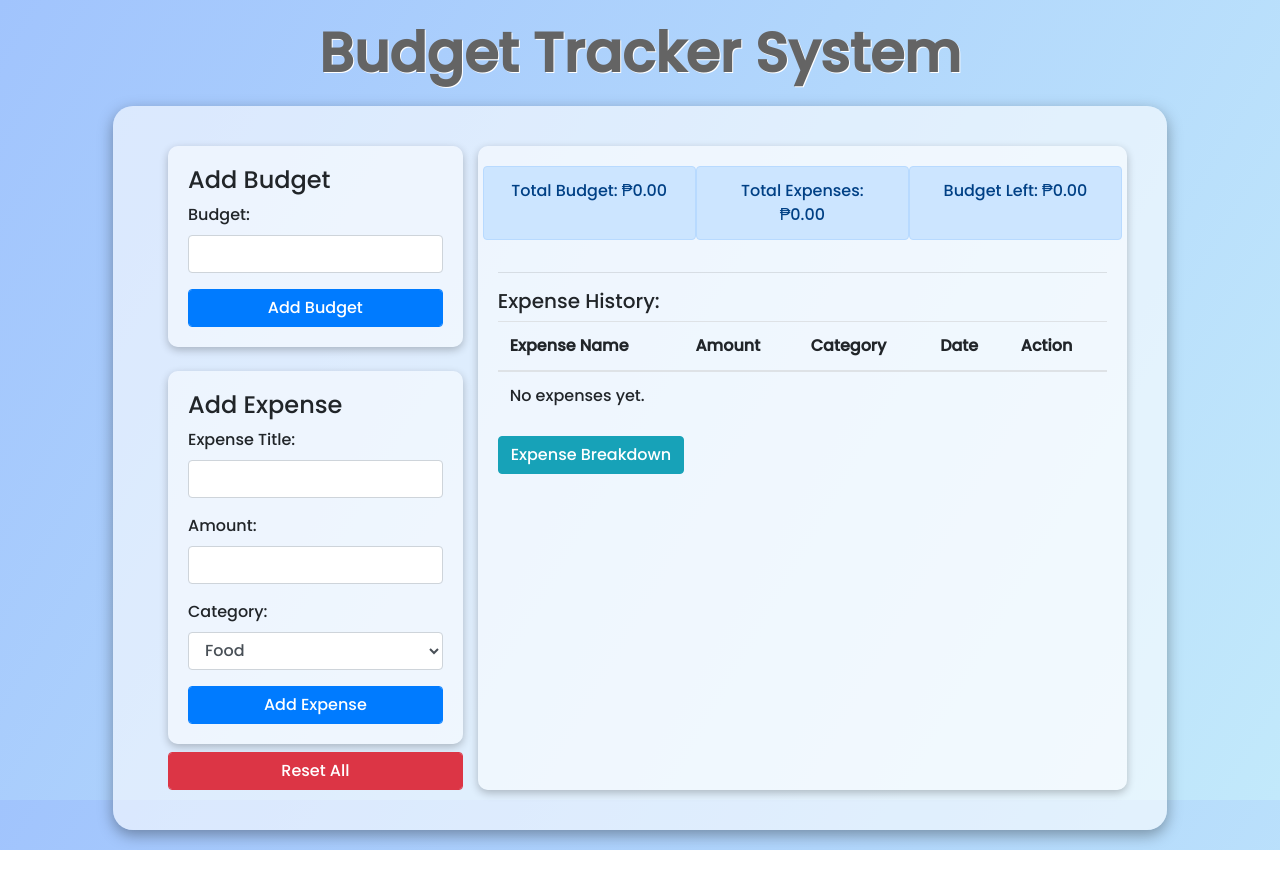
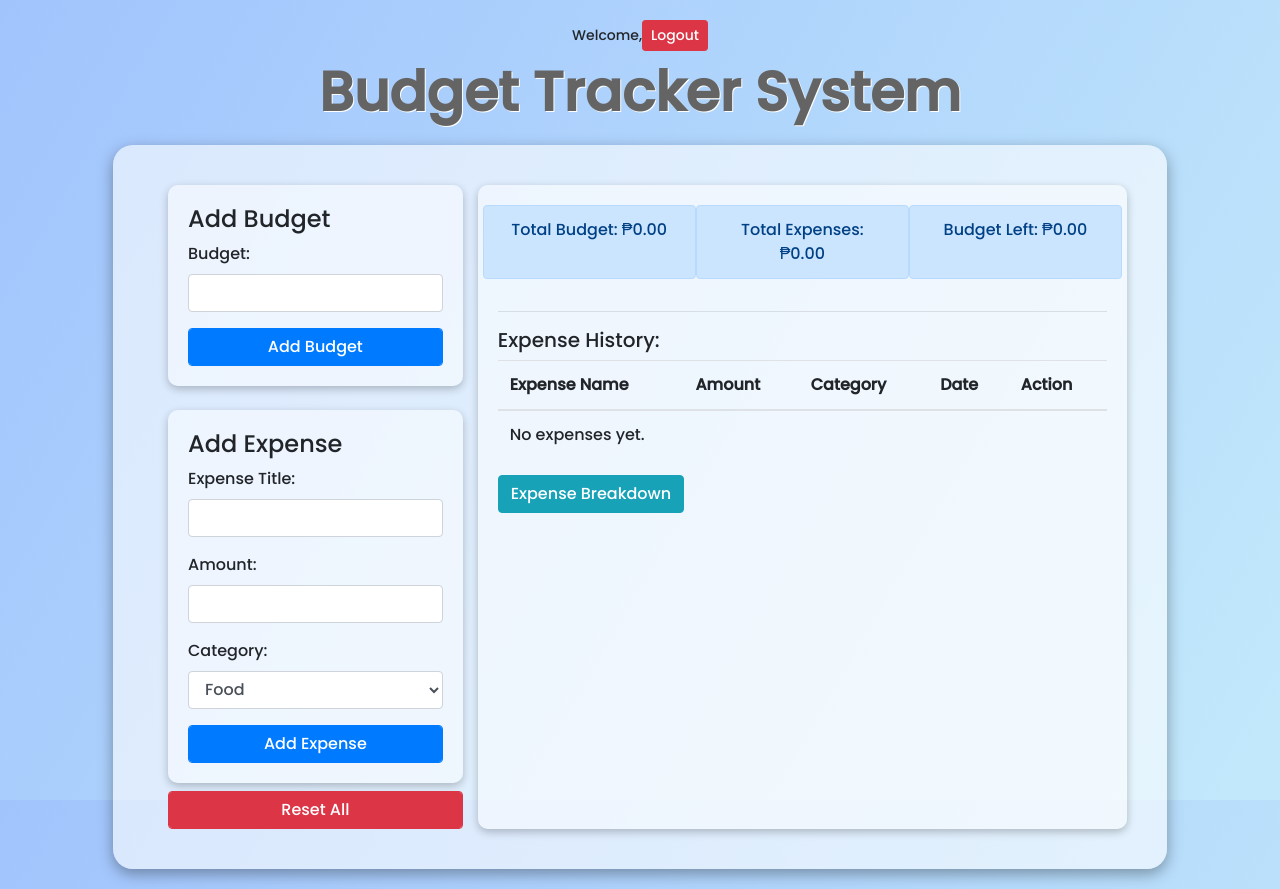
Before and after one commit to richsemic13/budgetracker, a plain HTML site: page index.html in a window 1280 px wide. Before the commit the page ends 850 px from the top, so only its background shows below. Drawn offline with nearby package versions, Linux system fonts and the light colour scheme.

Commit message:
index.html

```diff
--- a/index.html
+++ b/index.html
@@ -20,6 +20,12 @@
 <body>
 
     <div class="main">
+
+        <!-- ADD THIS SA LOOB NG .main (sa taas ng h1) -->
+<div class="d-flex justify-content-between align-items-center mb-2">
+    <small>Welcome, <span id="currentUser"></span></small>
+    <button onclick="logout()" class="btn btn-sm btn-danger">Logout</button>
+</div>
         <h1>Budget Tracker System</h1>
         <button id="installBtn" class="btn btn-success mb-3" style="display:none;">
     Install App
```
